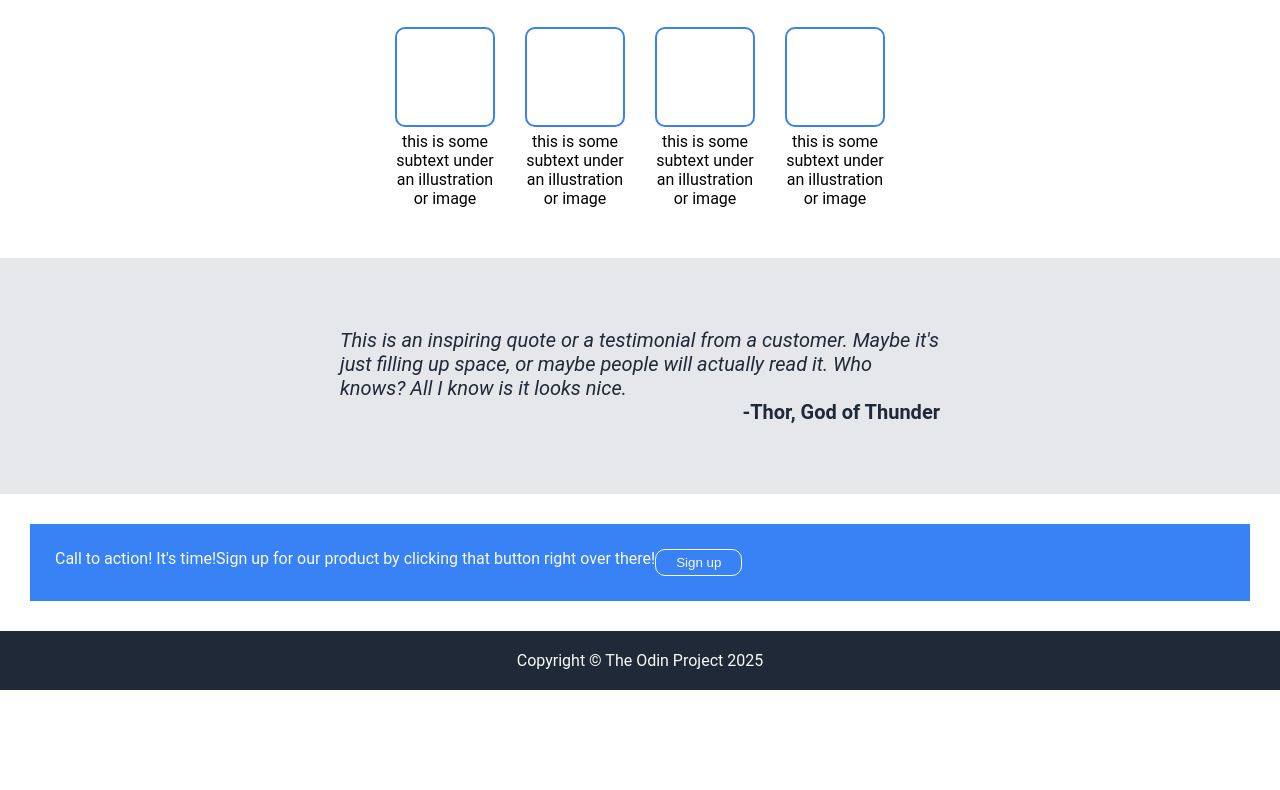
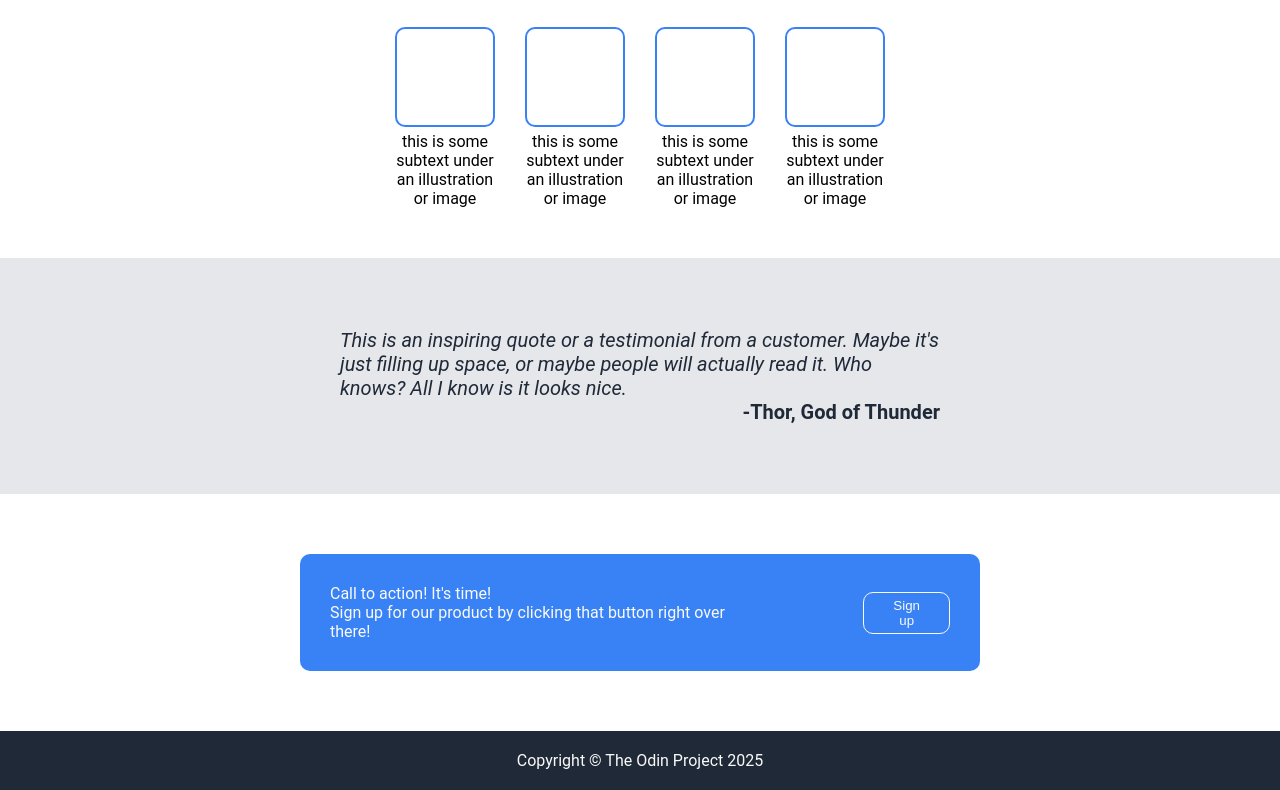
Before and after one commit to Diss1996/landingPage, a plain HTML site: page index.html in a window 1280 px wide. Shown: the part 546-1336 px from the top of the page. Before the commit the page ends 1236 px from the top, so only its background shows below. Drawn offline with Linux system fonts and the light colour scheme.

Commit message:
finished rest of page

```diff
--- a/index.html
+++ b/index.html
@@ -56,9 +56,12 @@
 
     </div>
     <div class="signup">
+
+     <div class="signupleft">
         <p>Call to action! It's time! </p>
         <p>Sign up for our product by clicking that
         button right over there!</p>
+     </div>
         <button>Sign up</button>
     </div>
     <div class="footer">
--- a/styles.css
+++ b/styles.css
@@ -114,10 +114,17 @@ a, .secondaryText{
 .signup{
     background-color: #3882f6;
     color: #f9faf8;
-    padding: 25px;
-    margin: 30px;
+    padding: 30px;
+    margin: 60px 300px;
     display: flex;
+    align-items: center;
+    justify-content: center;
+    gap: 100px;
+    border-radius: 10px;
+
 }
+
+
 
 .footer{
     background-color: #1f2937;
```
